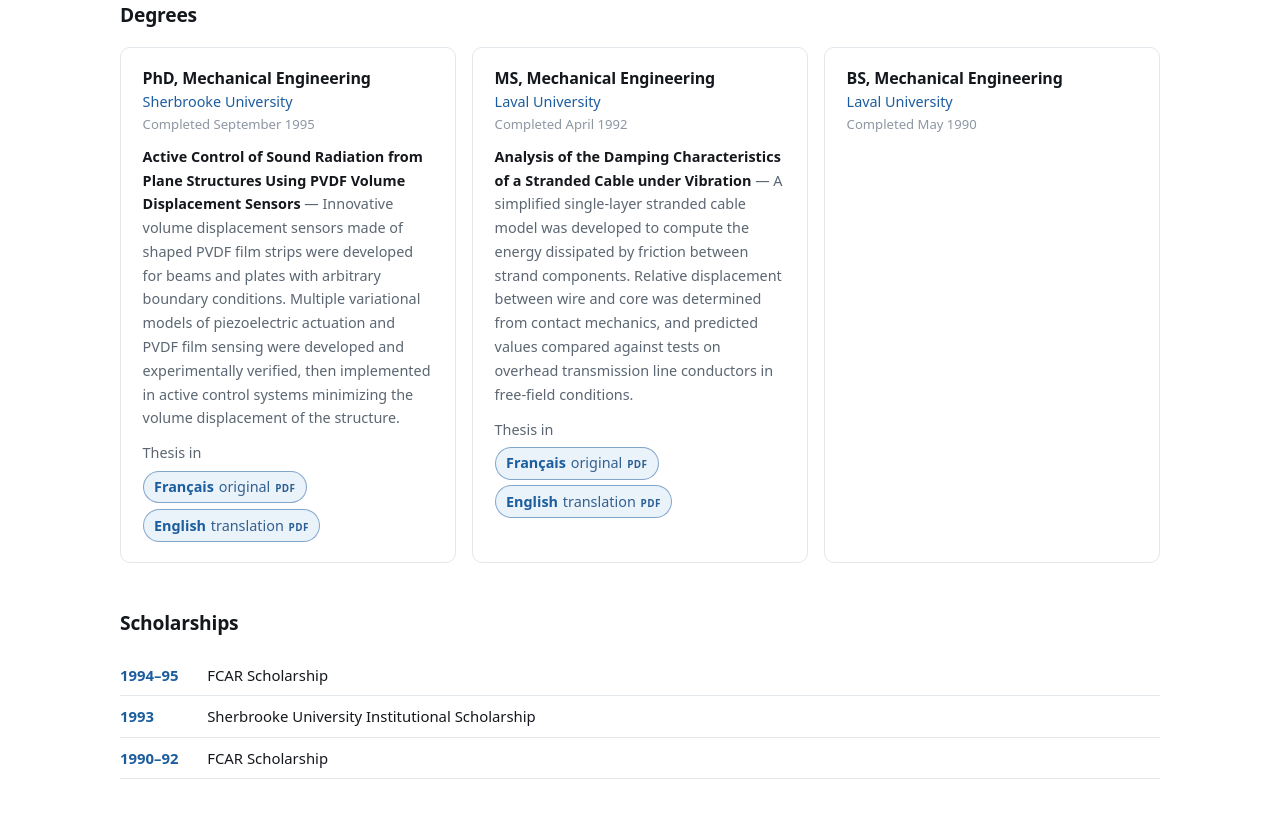
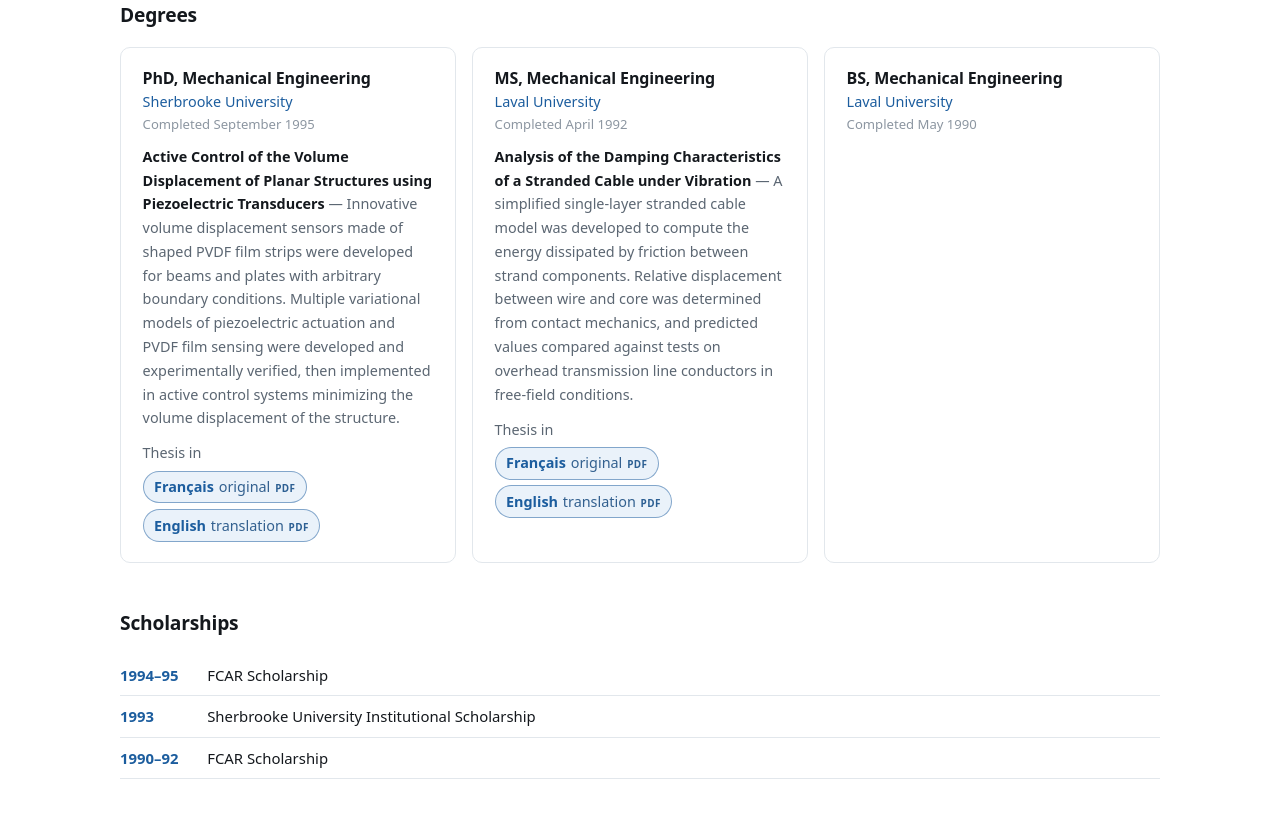
Before and after one commit to FrancoisCharette/bio, a plain HTML site: page index.html in a window 1280 px wide. Shown: the part 5627-6440 px from the top of the page. Drawn offline with Linux system fonts and the light colour scheme.

Commit message:
Use the PhD thesis own title on the web page
The translation's title page and its embedded metadata both give the
English title as "Active Control of the Volume Displacement of Planar
Structures using Piezoelectric Transducers". The site called it two
different things, neither of them that: the publications list carried a
paraphrase, and the degree card was headed with what is nearly the title
of the 1998 JASA paper instead.

Both now use the thesis's own title. The JASA paper keeps its title in
the articles list, where it belongs -- the two strings are distinct, so
nothing else moved.

Same correction as the master's thesis, which had the identical pair of
problems.

Co-Authored-By: Claude Opus 5 <noreply@anthropic.com>

```diff
--- a/index.html
+++ b/index.html
@@ -339,7 +339,7 @@
           <h4>PhD, Mechanical Engineering</h4>
           <div class="school">Sherbrooke University</div>
           <span class="years">Completed September 1995</span>
-          <p><em>Active Control of Sound Radiation from Plane Structures Using PVDF Volume Displacement Sensors</em> — Innovative volume displacement sensors made of shaped PVDF film strips were developed for beams and plates with arbitrary boundary conditions. Multiple variational models of piezoelectric actuation and PVDF film sensing were developed and experimentally verified, then implemented in active control systems minimizing the volume displacement of the structure.</p>
+          <p><em>Active Control of the Volume Displacement of Planar Structures using Piezoelectric Transducers</em> — Innovative volume displacement sensors made of shaped PVDF film strips were developed for beams and plates with arbitrary boundary conditions. Multiple variational models of piezoelectric actuation and PVDF film sensing were developed and experimentally verified, then implemented in active control systems minimizing the volume displacement of the structure.</p>
           <p class="pub-langs"><span class="lang-label">Thesis in</span><a href="pubs/PhDthesis.pdf" hreflang="fr">Français <span class="note">original</span></a><a href="pubs/PhDthesis_EN.pdf" hreflang="en">English <span class="note">translation</span></a></p>
         </div>
 
@@ -576,7 +576,7 @@
 
         <li><span class="pub-title">Variational Analysis of a Thin Finite Beam Excitation with a Single Asymmetric Piezoelectric Actuator Including Bonding Layer and Dynamical Effects</span><span class="pub-meta">G. Plantier, C. Guigou, J. Nicolas, J.B. Piaud and F. Charette · Acta Acustica 3, p. 135–151 · 1995</span></li>
 
-        <li><span class="pub-title">Active Control of Planar Structures Volume Displacement using Piezoelectric Transducers</span><span class="pub-meta">F. Charette · PhD thesis, Université de Sherbrooke · 1995</span><span class="pub-langs"><span class="lang-label">Read it in</span><a href="pubs/PhDthesis.pdf" hreflang="fr">Français <span class="note">original</span></a><a href="pubs/PhDthesis_EN.pdf" hreflang="en">English <span class="note">translation</span></a></span></li>
+        <li><span class="pub-title">Active Control of the Volume Displacement of Planar Structures using Piezoelectric Transducers</span><span class="pub-meta">F. Charette · PhD thesis, Université de Sherbrooke · 1995</span><span class="pub-langs"><span class="lang-label">Read it in</span><a href="pubs/PhDthesis.pdf" hreflang="fr">Français <span class="note">original</span></a><a href="pubs/PhDthesis_EN.pdf" hreflang="en">English <span class="note">translation</span></a></span></li>
 
         <li><a class="pub-title" href="pubs/1994_JASA_Asymmetric_Actuation_and_Sensing_of_a_Beam.pdf">Asymmetric Actuation and Sensing of a Beam using Piezoelectric Materials</a><span class="pub-meta">F. Charette, C. Guigou, A. Berry and G. Plantier · J. Acoust. Soc. Am., Vol. 96(4), p. 2272–2283 · October 1994</span></li>
 
```
